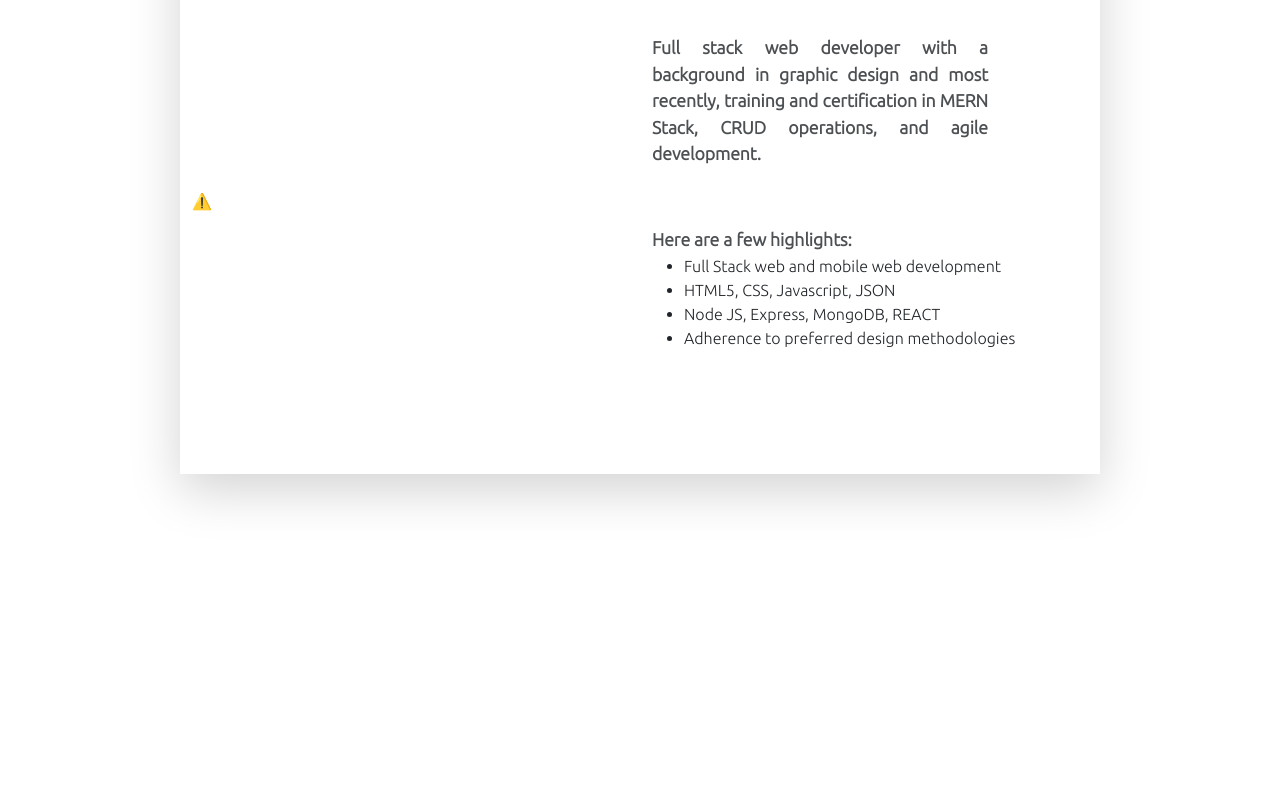
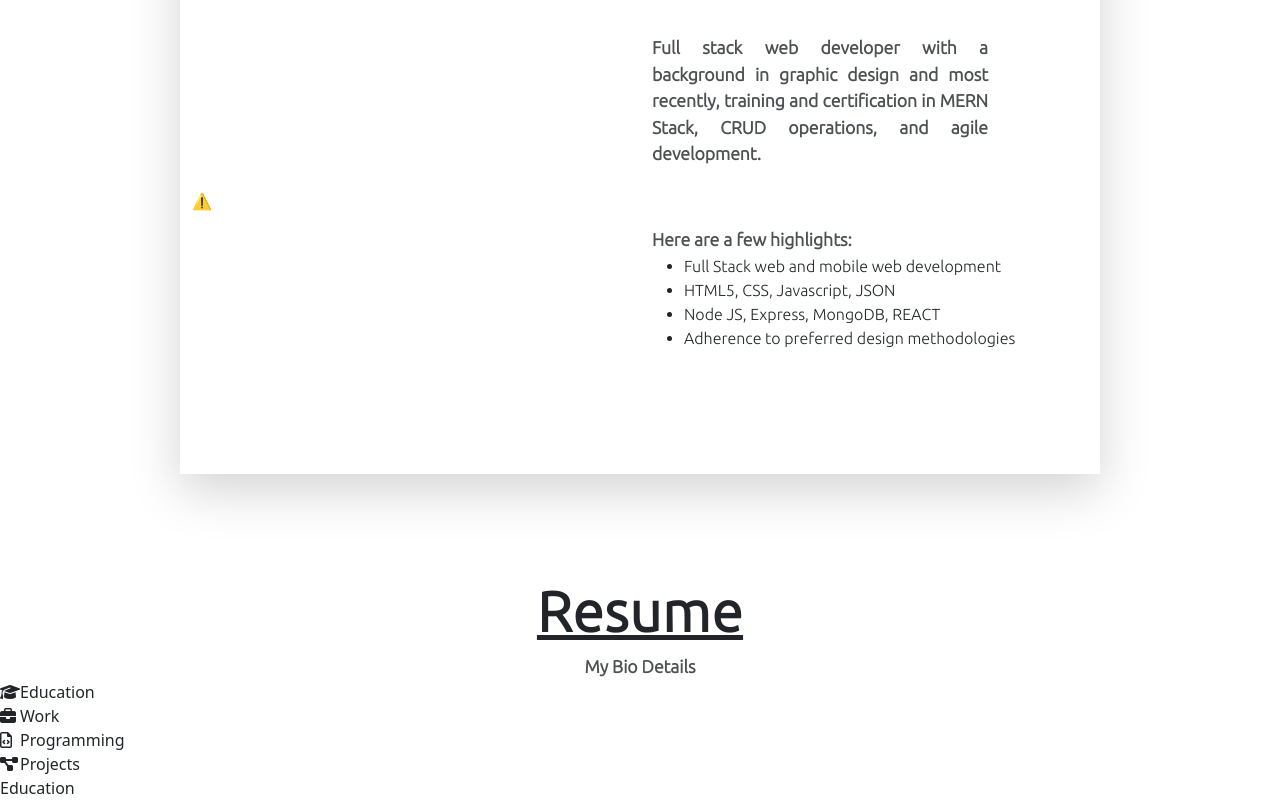
Before and after one commit to dghooley/cuddly-goggles, a React (Create React App) app: page / in a window 1280 px wide. Shown: the part 673-1473 px from the top of the page. Before the commit the page ends 1243 px from the top, so only its background shows below. Built offline with nearby package versions, Linux system fonts and the light colour scheme; no server answers.

Commit message:
routingResumeSection

```diff
--- a/src/App.js
+++ b/src/App.js
@@ -1,6 +1,15 @@
+import { useState } from "react";
+import Education from "./Education";
 import "./styles.css";
 
 export default function App() {
+  useState;
+
+  const [education, seteducation] = useState(true);
+  const [workhistory, setworkhistory] = useState(false);
+  const [programmings, setprogrammings] = useState(false);
+  const [projects, setprojects] = useState(false);
+
   return (
     <div className="App">
       <div className="herosection px-10 py-5">
@@ -20,7 +29,10 @@ export default function App() {
             <span className="Im-text">
               Hello, I'm <span className="name-Im-text">Derick Hooley</span>
             </span>
-            <span className="Im-text-enthusiastic py-2"> an enthusiastic, </span>
+            <span className="Im-text-enthusiastic py-2">
+              {" "}
+              an enthusiastic,{" "}
+            </span>
             <span className="Im-text-subheading">junior web developer</span>
             <div className="d-flex flex-row justify-content-center mt-5">
               <button className="btn-hire-me">Hire me</button>
@@ -29,7 +41,11 @@ export default function App() {
           </div>
           <div className="col-lg-6 col-md-6 col-sm-12">
             <div className="d-flex justify-content-center Anim">
-              <img className="img-fluid custom-img" alt="heroimage" src="https://res.cloudinary.com/dx5ybevyx/image/upload/v1642044048/IMG_6026_g0hziy.jpg" />
+              <img
+                className="img-fluid custom-img"
+                alt="heroimage"
+                src="https://res.cloudinary.com/dx5ybevyx/image/upload/v1642044048/IMG_6026_g0hziy.jpg"
+              />
             </div>
           </div>
         </div>
@@ -71,6 +87,50 @@ export default function App() {
           </div>
         </div>
       </div>
+
+      <div className="resume-outer-section d-flex flex-column">
+        <span className="about-me-text"> Resume </span>
+        <span className="why-text-sub"> My Bio Details </span>
+
+        <div className="resume-new-section row">
+          <div
+            className="col-lg-4 col-md-4 resume-left-section d-flex flex-row"
+            style={{ width: "70%", marginInLine: "auto" }}
+          >
+            <div className="d-flex flex-column bg-new text-dark">
+              <span class="icons-span">
+                <i class="fas fa-graduation-cap"></i>
+                {""}
+              </span>
+              <span class="icons-span">
+                <i class="fas fa-briefcase"></i>
+                {""}
+              </span>
+              <span class="icons-span">
+                <i class="far fa-file-code"></i>
+                {""}
+              </span>
+              <span class="icons-span">
+                <i class="fas fa-project-diagram"></i>
+                {""}
+              </span>
+            </div>
+
+            <div className="d-flex flex-column">
+              <span className="resume-options-items"> Education </span>
+              <span className="resume-options-items"> Work </span>
+              <span className="resume-options-items"> Programming </span>
+              <span className="resume-options-items"> Projects </span>
+            </div>
+          </div>
+          <div className="col-lg-8 col-md-8 resume-right-section">
+            {education === true && <Education />}
+            {workhistory === true && <Work />}
+            {programmings === true && <Programming />}
+            {projects === true && <Projects />}
+          </div>
+        </div>
+      </div>
     </div>
   );
 }
--- /dev/null
+++ b/src/Education.js
@@ -0,0 +1,6 @@
+import React from "react";
+
+export default function Education() {
+
+    return <>Education</>;
+}
--- /dev/null
+++ b/src/Programming.js
@@ -0,0 +1,6 @@
+import React from "react";
+
+export default function Programming() {
+
+    return <>Programming</>;
+}
--- /dev/null
+++ b/src/Projects.js
@@ -0,0 +1,6 @@
+import React from "react";
+
+export default function Projects() {
+
+    return <>Projects</>;
+}
--- /dev/null
+++ b/src/Work.js
@@ -0,0 +1,6 @@
+import React from "react";
+
+export default function Work() {
+
+    return <>Work</>;
+}
```
Also changed, not shown: src/logo.svg (deleted).
